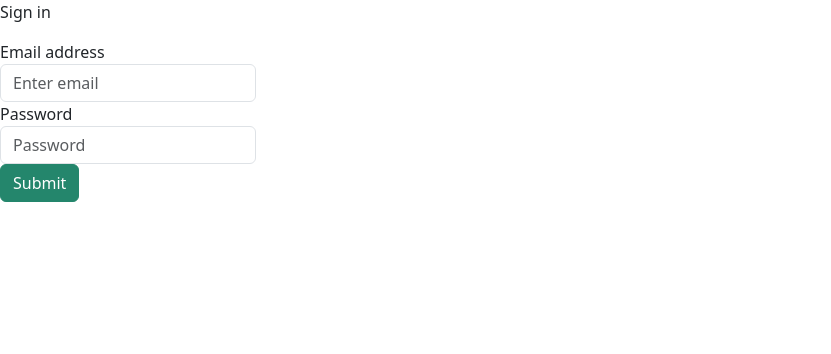
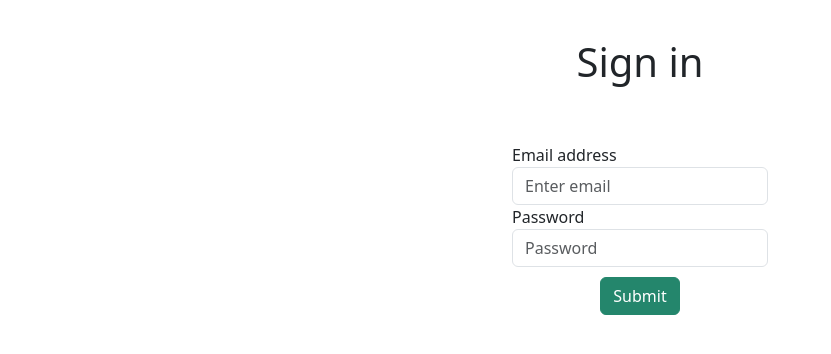
Before and after one commit to Ava-HW/hsk_vocab, a Flask app: page /sign_in in a window 1280 px wide. Shown: the part 56-410 px from the top of the page, without its empty margins (0-831 px from the left). Run offline with Flask 3, Linux system fonts and the light colour scheme; some libraries are stand-ins or nearby versions.

Commit message:
Centered form on sign in page- still need to finish

```diff
--- a/static/styles.css
+++ b/static/styles.css
@@ -17,6 +17,8 @@
 
 .form-group{
     width: 20%;
+    margin: auto;
+    padding-top: 3%;
 }
 
 .jumbotron{
@@ -27,4 +29,15 @@
 .btn{
     background-color: #24866c;
     border:#24866c 1px solid !important;
+    text-align: center;
+    display: block;
+    margin: 10px auto 0;
 }
+
+.centered{
+    display: flex;
+    gap: 10px;
+    flex-direction: column;
+    align-items: center;
+    padding-top: 3%;
+}
--- a/templates/index.html
+++ b/templates/index.html
@@ -5,7 +5,7 @@
 <div class="jumbotron d-flex flex-column justify-content-center align-items-center vh-10">
     <h1>Revise vocab for HSK Level 1 and 2!</h1>
     <div class="mt-5">
-        <button type="button" class="btn btn-primary no">Get started</button>
+        <button type="button" class="btn btn-primary">Get started</button>
     </div>
 </div>
 
--- a/templates/sign_in.html
+++ b/templates/sign_in.html
@@ -2,18 +2,19 @@
 
 {% block main %}
 
-<p>Sign in</p>
-
-<form action = "/sign_in" method = "POST">
-  <div class="form-group">
+<div class = "justify-content-center centered align-items-center">
+  <h1>Sign in</h1>
+  <form action = "/sign_in" method = "POST" class = "form-group">
+    <div class="justify-content-center">
       <label for="exampleInputEmail1">Email address</label>
       <input name = "email" type="email" class="form-control" id="exampleInputEmail1" aria-describedby="emailHelp" placeholder="Enter email">
     </div>
-  <div class="form-group">
+    <div>
       <label for="exampleInputPassword1">Password</label>
       <input name = "password" type="password" class="form-control" id="exampleInputPassword1" placeholder="Password">
     </div>
     <button type="submit" class="btn btn-primary">Submit</button>
   </form>
+</div>
 
 {% endblock %}
```
Lines whose indentation alone changed are shown as unchanged.
